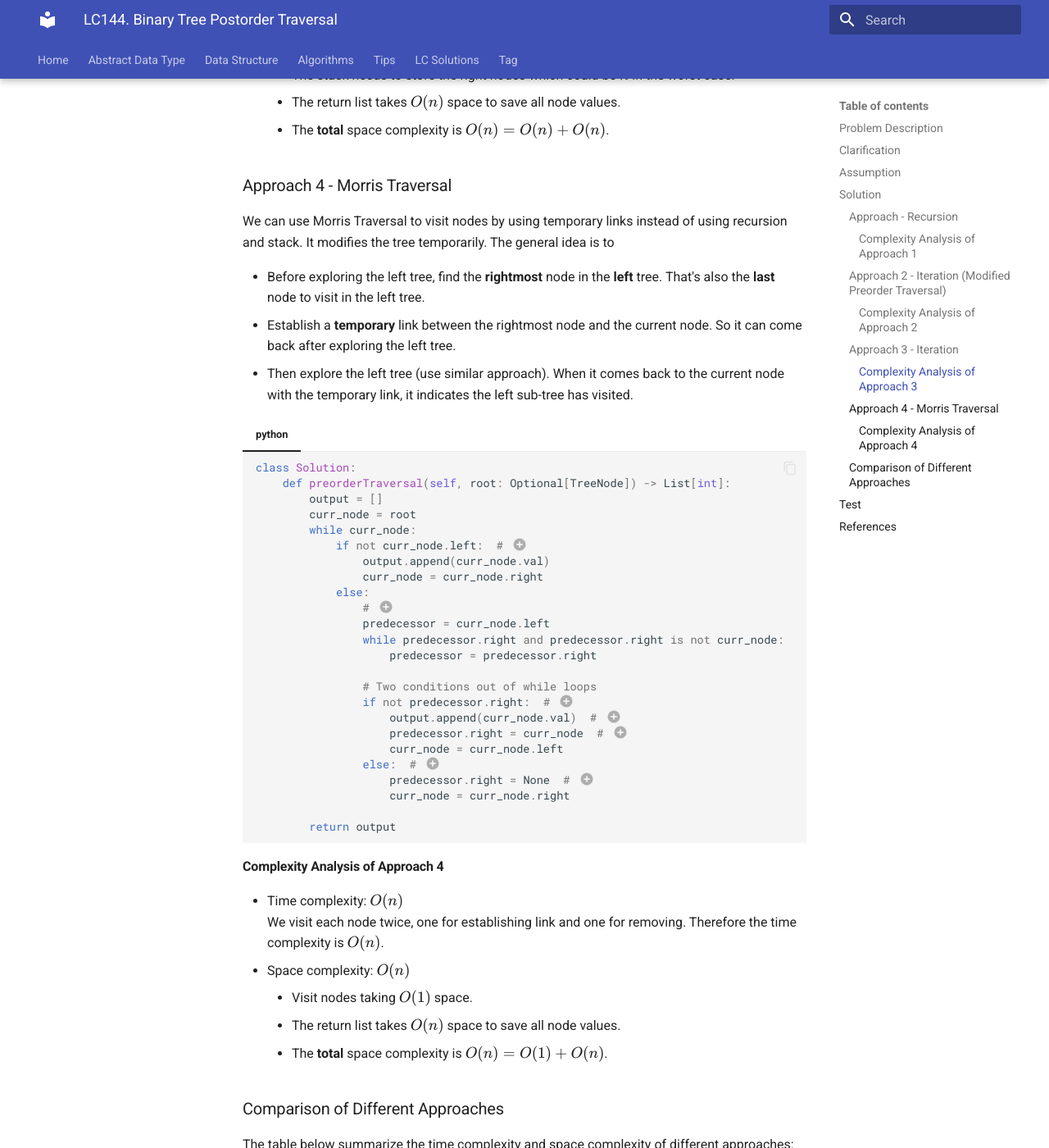
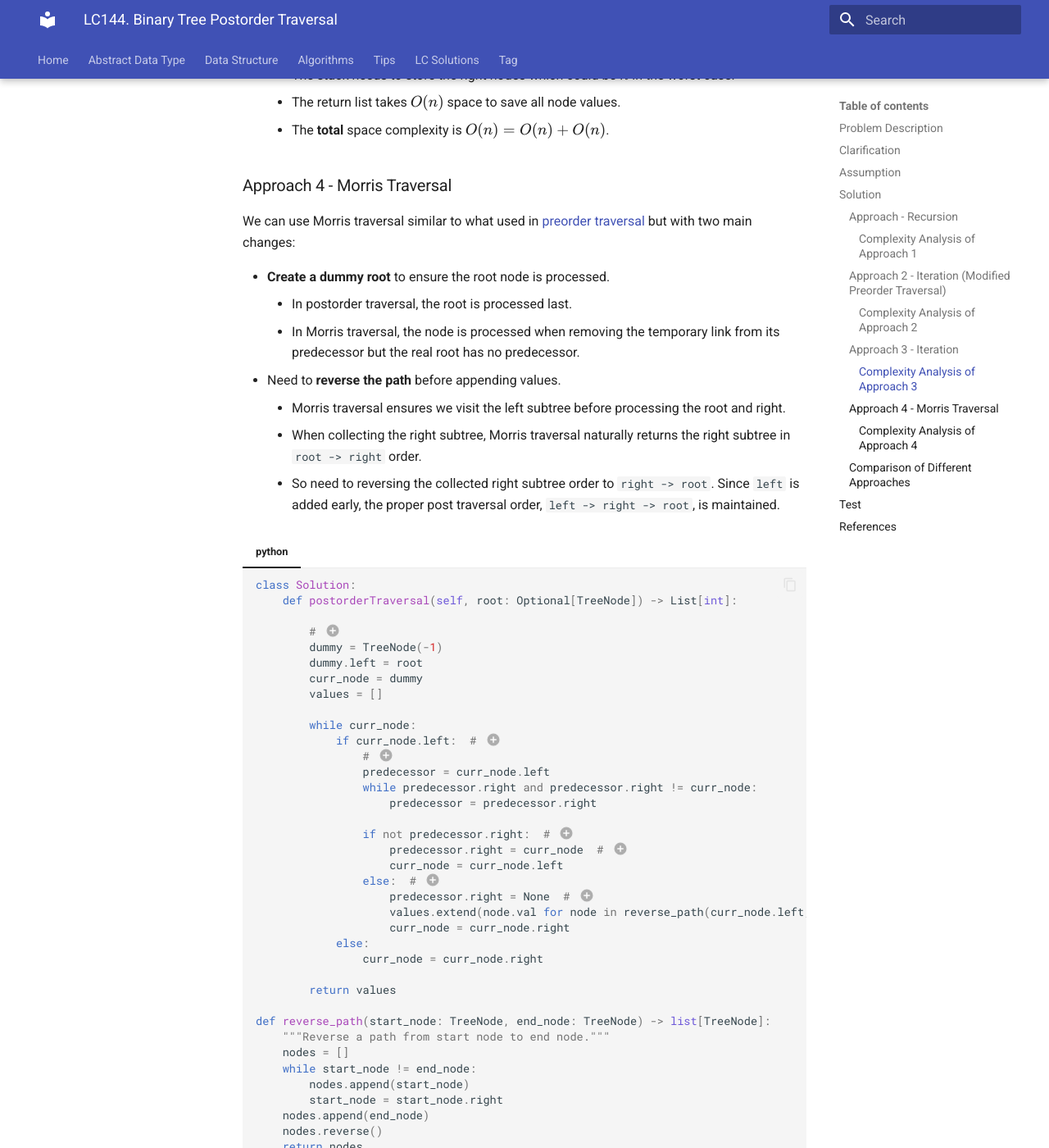
Before and after one commit to RogerLuo-Code/coding-practice, an MkDocs documentation site: the page built from docs/lc-solutions/lc0100-0199/lc0145-binary-tree-postorder-traversal.md, in a window 1280 px wide and 1400 px high, scrolled down 3163 px. Shown: the whole window at 82% size. Built offline with MkDocs 1.6.1 and Material for MkDocs 9.7.7, drawn with Linux system fonts in a browser that asks for light colours; some of the changed text lies outside the part shown.

Commit message:
Add morris traversal solution for LC145

````diff
--- a/docs/lc-solutions/lc0100-0199/lc0145-binary-tree-postorder-traversal.md
+++ b/docs/lc-solutions/lc0100-0199/lc0145-binary-tree-postorder-traversal.md
@@ -151,57 +151,78 @@ entire tree, we can reverse the result list to get the correct postorder sequenc
 
 ### Approach 4 - Morris Traversal
 
-We can use Morris Traversal to visit nodes by using temporary links instead of using
-recursion and stack. It modifies the tree temporarily. The general idea is to
+We can use Morris traversal similar to what used in
+[preorder traversal](lc0144-binary-tree-preorder-traversal.md#approach-3-morris-traversal)
+but with two main changes:
 
-- Before exploring the left tree, find the **rightmost** node in the **left** tree.
-That's also the **last** node to visit in the left tree.
-- Establish a **temporary** link between the rightmost node and the current node. So it can
-come back after exploring the left tree.
-- Then explore the left tree (use similar approach). When it comes back to the current
-node with the temporary link, it indicates the left sub-tree has visited.
+- **Create a dummy root** to ensure the root node is processed.
+    - In postorder traversal, the root is processed last.
+    - In Morris traversal, the node is processed when removing the
+temporary link from its predecessor but the real root has no predecessor.
+- Need to **reverse the path** before appending values.
+    - Morris traversal ensures we visit the left subtree before processing the root and right.
+    - When collecting the right subtree, Morris traversal naturally returns the right
+    subtree in `root -> right` order.
+    - So need to reversing the collected right subtree order to `right -> root`. Since
+    `left` is added early, the proper post traversal order, `left -> right -> root`, is maintained.
 
 === "python"
     ```python
     class Solution:
-        def preorderTraversal(self, root: Optional[TreeNode]) -> List[int]:
-            output = []
-            curr_node = root
+        def postorderTraversal(self, root: Optional[TreeNode]) -> List[int]:
+
+            # (1)
+            dummy = TreeNode(-1)
+            dummy.left = root
+            curr_node = dummy
+            values = []
+
             while curr_node:
-                if not curr_node.left:  # (1)
-                    output.append(curr_node.val)
-                    curr_node = curr_node.right
-                else:
-                    # (2)
+                if curr_node.left:  # (2)
+                    # (3)
                     predecessor = curr_node.left
-                    while predecessor.right and predecessor.right is not curr_node:
+                    while predecessor.right and predecessor.right != curr_node:
                         predecessor = predecessor.right
 
-                    # Two conditions out of while loops
-                    if not predecessor.right:  # (3)
-                        output.append(curr_node.val)  # (4)
+                    if not predecessor.right:  # (4)
                         predecessor.right = curr_node  # (5)
                         curr_node = curr_node.left
                     else:  # (6)
                         predecessor.right = None  # (7)
+                        values.extend(node.val for node in reverse_path(curr_node.left, predecessor))  # (8)
                         curr_node = curr_node.right
+                else:
+                    curr_node = curr_node.right
 
-            return output
+            return values
+
+    def reverse_path(start_node: TreeNode, end_node: TreeNode) -> list[TreeNode]:
+        """Reverse a path from start node to end node."""
+        nodes = []
+        while start_node != end_node:
+            nodes.append(start_node)
+            start_node = start_node.right
+        nodes.append(end_node)
+        nodes.reverse()
+        return nodes
     ```
 
-    1. Left is None then add node value to output and go to right since no left sub-tree to visit.
-    2. Find predecessor of the current node, the rightmost node of the left sub-tree.
-    3. Condition 1: `predecessor.right` is `None`. The left sub-tree is not explored.
-    4. This is the root node of a sub-tree. For in-order traversal, add the root node first.
+    1. Add a dummy node to ensure the root is properly processed.
+    2. Explore the left tree first.
+    3. Find predecessor of the current node, the rightmost node of the left subtree.
+    4. Condition 1: `predecessor.right` is `None`. The left sub-tree is not explored.
     5. Establish a temporary link from predecessor to current.
     6. Condition 2: `predecessor.right` is the `curr_node`, coming back to the current node from the predecessor. This indicate the left sub-tree has been visited.
     7. Remove the temporary link.
+    8. Reverse the node order from `root -> right` to `right -> root`. Then append to values where `left` is already in. So they are in right postorder.
 
 #### Complexity Analysis of Approach 4
 
 - Time complexity: $O(n)$
-    We visit each node twice, one for establishing link and one for removing. Therefore
-    the time complexity is $O(n)$.
+    - We visit each node twice, one for establishing link and one for removing. So the
+    time complexity of traversal is $O(n)$.
+    - The reversing is done only on subtree, it is $O(h) << O(n)$.
+    - So the total time complexity is $O(n)$.
 - Space complexity: $O(n)$
     - Visit nodes taking $O(1)$ space.
     - The return list takes $O(n)$ space to save all node values.
````
